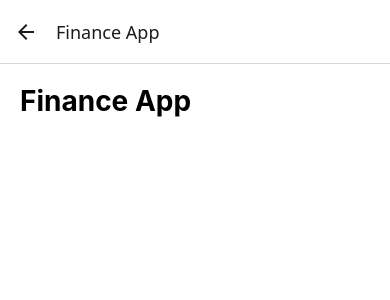
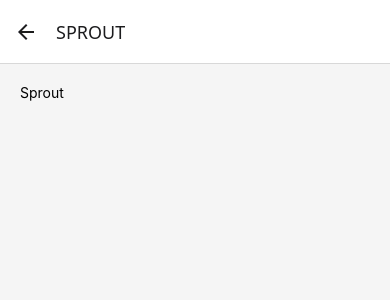
Before and after one commit to Kayyleb/Sprout, a React Native app in the folder mobile/: screen /Home in a window 390 px wide. Shown: the top 300 px of the page. Built offline with nearby package versions, Linux system fonts and the light colour scheme.

Commit message:
Prepping for merge

```diff
--- a/mobile/App.js
+++ b/mobile/App.js
@@ -18,7 +18,7 @@
         <Stack.Screen
           name="Home"
           component={Home}
-          options={{ title: "Finance App" }}
+          options={{ title: "SPROUT" }}
         />
       </Stack.Navigator>
     </NavigationContainer>
--- a/mobile/navigation/screens/Home.js
+++ b/mobile/navigation/screens/Home.js
@@ -13,19 +13,52 @@
   return (
     <SafeAreaView style={styles.container}>
       <ScrollView contentContainerStyle={styles.content}>
-        <Text style={styles.title}>Finance App</Text>
-        {/* ...paste the rest of your existing JSX here... */}
+        <Text style={styles.title}>Sprout</Text>
+        {/* need backend code*/}
       </ScrollView>
     </SafeAreaView>
   );
 }
 
+const SummaryBlock = () => {
+    return (
+        <SafeAreaView style={styles.container}>
+            <View style={styles.topBlock} >
+                <Text style={styles.blockText}>Header</Text>
+            </View>
+            <View style={styles.content}>
+
+            </View>
+        </SafeAreaView>
+    );
+};
+
 const styles = StyleSheet.create({
-  container: { flex: 1, backgroundColor: "#fff" },
-  content: { padding: 20, gap: 8 },
-  title: { fontSize: 28, fontWeight: "bold", marginBottom: 16 },
-  section: { fontSize: 18, fontWeight: "600", marginTop: 16 },
-  spacer: { height: 8 },
-  item: { fontSize: 14, marginVertical: 4 },
-  bold: { fontWeight: "bold" },
-});
+  container: {
+    flex: 1,
+    backgroundColor: '#f5f5f5',
+  },
+  topBlock: {
+    height: 200, // Adjust this value to make the block larger or smaller
+    backgroundColor: '#6200ee',
+    width: '100%',
+    justifyContent: 'center',
+    alignItems: 'center',
+    borderBottomLeftRadius: 20, // Optional: smooth styling
+    borderBottomRightRadius: 20,
+    elevation: 5, // Optional: adds a shadow on Android
+    shadowColor: '#000', // Optional: adds shadow on iOS
+    shadowOffset: { width: 0, height: 2 },
+    shadowOpacity: 0.2,
+    shadowRadius: 4,
+  },
+  blockText: {
+    color: '#ffffff',
+    fontSize: 20,
+    fontWeight: 'bold',
+  },
+  content: {
+    flex: 1,
+    padding: 20,
+  },
+}); { fontWeight: "bold" }
--- a/mobile/navigation/screens/Login.js
+++ b/mobile/navigation/screens/Login.js
@@ -8,6 +8,7 @@
     const [email , setEmail] = useState('');
     const [password , setPassword] = useState('');
     const [loading , setLoading] = useState(false);
+    const [guest] = useState('');
 
 
 const handleLogin = () => {
@@ -30,11 +31,25 @@
         <Text style={styles.logoText}> SPROUT</Text>
         </View>
 
-      <TextInput style={styles.inputBar} placeholder="Email" value={email} onChangeText={setEmail} keyboardType="email-address" autoCapitalize="none" />
-      <TextInput style={styles.inputBar} placeholder="Password" value={password} onChangeText={setPassword} secureTextEntry={true} autoCapitalize='none' />
-      <TouchableOpacity style={styles.loginButton} onPress={handleLogin} disabled={loading}>
+      <TextInput style={styles.inputBar}
+        placeholder="Email"
+        value={email}
+        onChangeText={setEmail}
+        keyboardType="email-address"
+        autoCapitalize="none" />
+
+      <TextInput style={styles.inputBar}
+        placeholder="Password"
+        value={password}
+        onChangeText={setPassword}
+        secureTextEntry={true}
+        autoCapitalize='none' />
+
+      <TouchableOpacity style={styles.loginButton}
+      onPress={handleLogin} disabled={loading}>
         {loading ? <ActivityIndicator color="#fff" /> : <Text style={styles.buttonText}>Sign In</Text>}
       </TouchableOpacity>
+
     </View>
   );
 }
```
